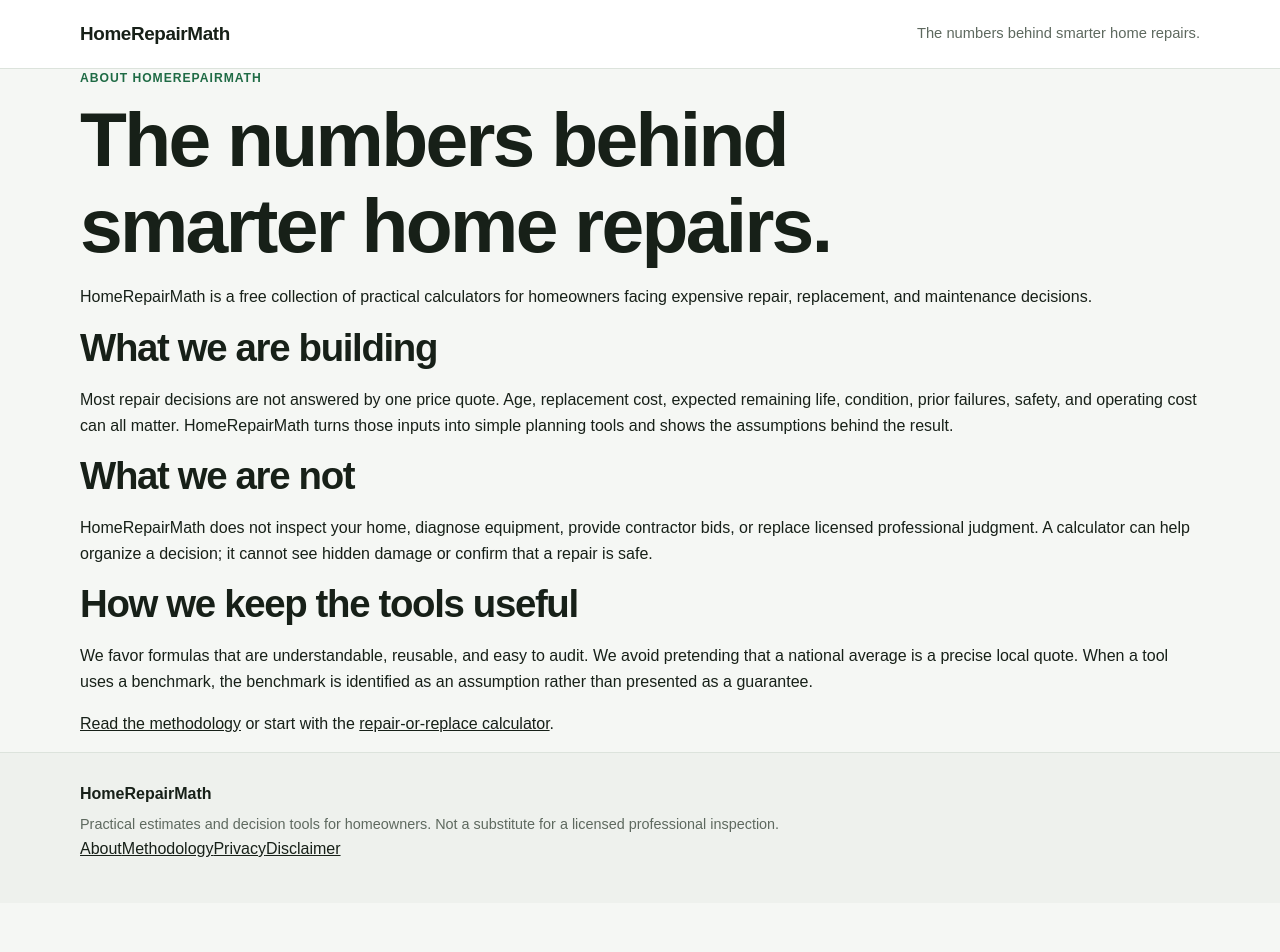
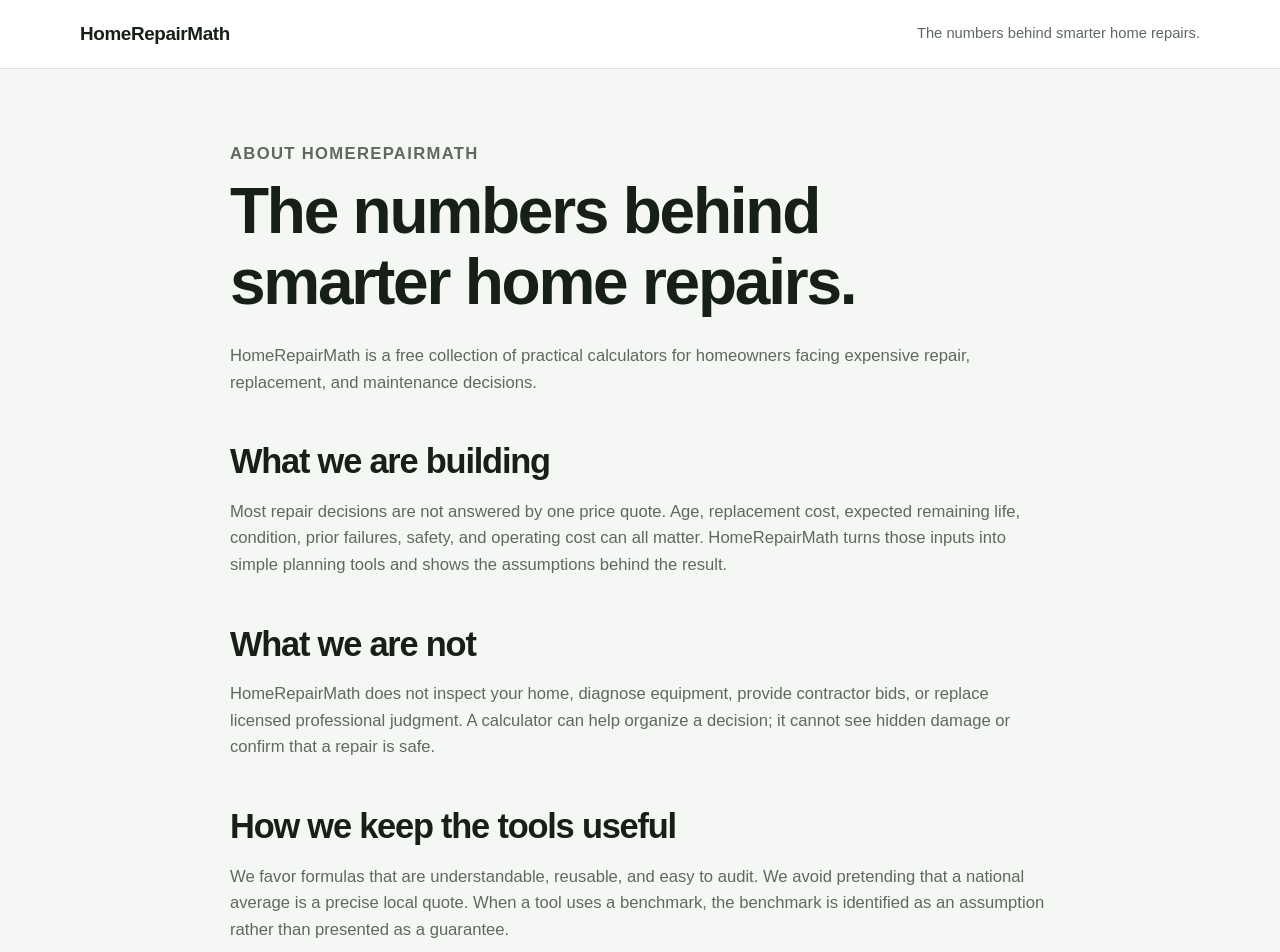
Before and after one commit to alexsulpizio-stack/HomeRepairMath, a Next.js app: page /about in a window 1280 px wide. Shown: the top 952 px of the page. Before the commit the page ends 903 px from the top, so only its background shows below. Built offline with nearby package versions, Linux system fonts and the light colour scheme.

Commit message:
Style calculator hub and trust pages

```diff
--- a/app/globals.css
+++ b/app/globals.css
@@ -28,13 +28,14 @@ a { color: inherit; }
 .brand { font-size: 1.18rem; font-weight: 800; text-decoration: none; letter-spacing: -.02em; }
 .tagline { color: var(--muted); font-size: .92rem; }
 .hero { padding: 84px 0 66px; background: linear-gradient(180deg, #edf5ef 0%, var(--bg) 100%); }
+.compact-hero { padding: 60px 0 48px; }
 .hero-inner { max-width: 850px; }
 .eyebrow { margin: 0 0 8px; color: var(--accent); font-weight: 800; text-transform: uppercase; letter-spacing: .08em; font-size: .76rem; }
 h1, h2, h3 { line-height: 1.12; letter-spacing: -.035em; }
 h1 { margin: 0; font-size: clamp(2.55rem, 6vw, 5.2rem); max-width: 900px; }
 h2 { font-size: clamp(1.8rem, 3vw, 2.75rem); margin: 0 0 18px; }
 h3 { margin: 0 0 10px; font-size: 1.2rem; }
-.hero-copy { color: var(--muted); font-size: 1.18rem; max-width: 720px; margin: 24px 0; }
+.hero-copy, .lead { color: var(--muted); font-size: 1.18rem; max-width: 760px; margin: 24px 0; }
 .primary-link { display: inline-block; background: var(--accent); color: white; padding: 13px 18px; border-radius: 10px; font-weight: 800; text-decoration: none; }
 .primary-link:hover { background: var(--accent-dark); }
 .content-shell { padding: 34px 0 72px; }
@@ -56,21 +57,41 @@ input:focus, select:focus { outline: 3px solid rgba(31,107,69,.15); border-color
 .result-replace { background: #fff0f0; border-color: #e5c5c5; }
 .result-notes { margin: 22px 0; display: grid; gap: 4px; }
 .result-notes p { margin: 0; }
+.reason-list { margin: 0 0 22px; padding: 18px 20px; background: #f7f9f6; border: 1px solid var(--line); border-radius: 12px; }
+.reason-list ul { margin: 8px 0 0; padding-left: 20px; }
+.reason-list li + li { margin-top: 5px; }
 details { border-top: 1px solid var(--line); padding-top: 17px; }
 summary { cursor: pointer; font-weight: 800; }
 .content-section { padding: 70px 0 18px; max-width: 900px; }
 .content-section > p:not(.eyebrow) { color: var(--muted); font-size: 1.04rem; }
-.tool-grid { display: grid; grid-template-columns: repeat(2, minmax(0,1fr)); gap: 16px; margin-top: 24px; }
+.tool-grid, .link-grid { display: grid; grid-template-columns: repeat(2, minmax(0,1fr)); gap: 16px; margin-top: 24px; }
 .tool-card { background: var(--surface); border: 1px solid var(--line); border-radius: 14px; padding: 22px; }
 .tool-card p { margin: 0; color: var(--muted); }
+.linked-card { display: block; text-decoration: none; transition: transform .15s ease, border-color .15s ease, box-shadow .15s ease; }
+.linked-card:hover { transform: translateY(-2px); border-color: #b7c9bc; box-shadow: 0 10px 28px rgba(23,32,24,.06); }
+.two-column-copy { max-width: none; display: grid; grid-template-columns: repeat(2, minmax(0,1fr)); gap: 34px; }
+.two-column-copy h2 { font-size: clamp(1.45rem, 2.2vw, 2.05rem); }
+.two-column-copy ul { padding-left: 20px; color: var(--muted); }
+.faq-list { display: grid; gap: 12px; margin-top: 24px; }
+.faq-list details { background: var(--surface); border: 1px solid var(--line); border-radius: 12px; padding: 17px 18px; }
+.faq-list p { color: var(--muted); margin-bottom: 0; }
 .methodology { border-top: 1px solid var(--line); margin-top: 46px; }
+.prose-page { max-width: 820px; padding-top: 72px; padding-bottom: 90px; }
+.prose-page h1 { font-size: clamp(2.4rem, 5vw, 4.4rem); margin-bottom: 22px; }
+.prose-page h2 { font-size: clamp(1.5rem, 3vw, 2.15rem); margin-top: 46px; }
+.prose-page p, .prose-page li { color: var(--muted); font-size: 1.04rem; }
+.prose-page li + li { margin-top: 8px; }
 .site-footer { border-top: 1px solid var(--line); background: #eef1ed; }
-.footer-inner { padding: 28px 0 42px; }
-.footer-inner p { color: var(--muted); max-width: 760px; margin: 6px 0 0; font-size: .9rem; }
+.footer-inner { padding: 28px 0 42px; display: flex; justify-content: space-between; gap: 32px; align-items: flex-start; }
+.footer-inner p { color: var(--muted); max-width: 690px; margin: 6px 0 0; font-size: .9rem; }
+.footer-links { display: flex; flex-wrap: wrap; gap: 14px; font-size: .9rem; }
+.footer-links a { color: var(--muted); }
 
 @media (max-width: 700px) {
   .tagline { display: none; }
   .hero { padding: 58px 0 44px; }
-  .calculator-grid, .result, .tool-grid { grid-template-columns: 1fr; }
+  .compact-hero { padding: 46px 0 34px; }
+  .calculator-grid, .result, .tool-grid, .link-grid, .two-column-copy { grid-template-columns: 1fr; }
   .content-section { padding-top: 52px; }
+  .footer-inner { flex-direction: column; }
 }
```
